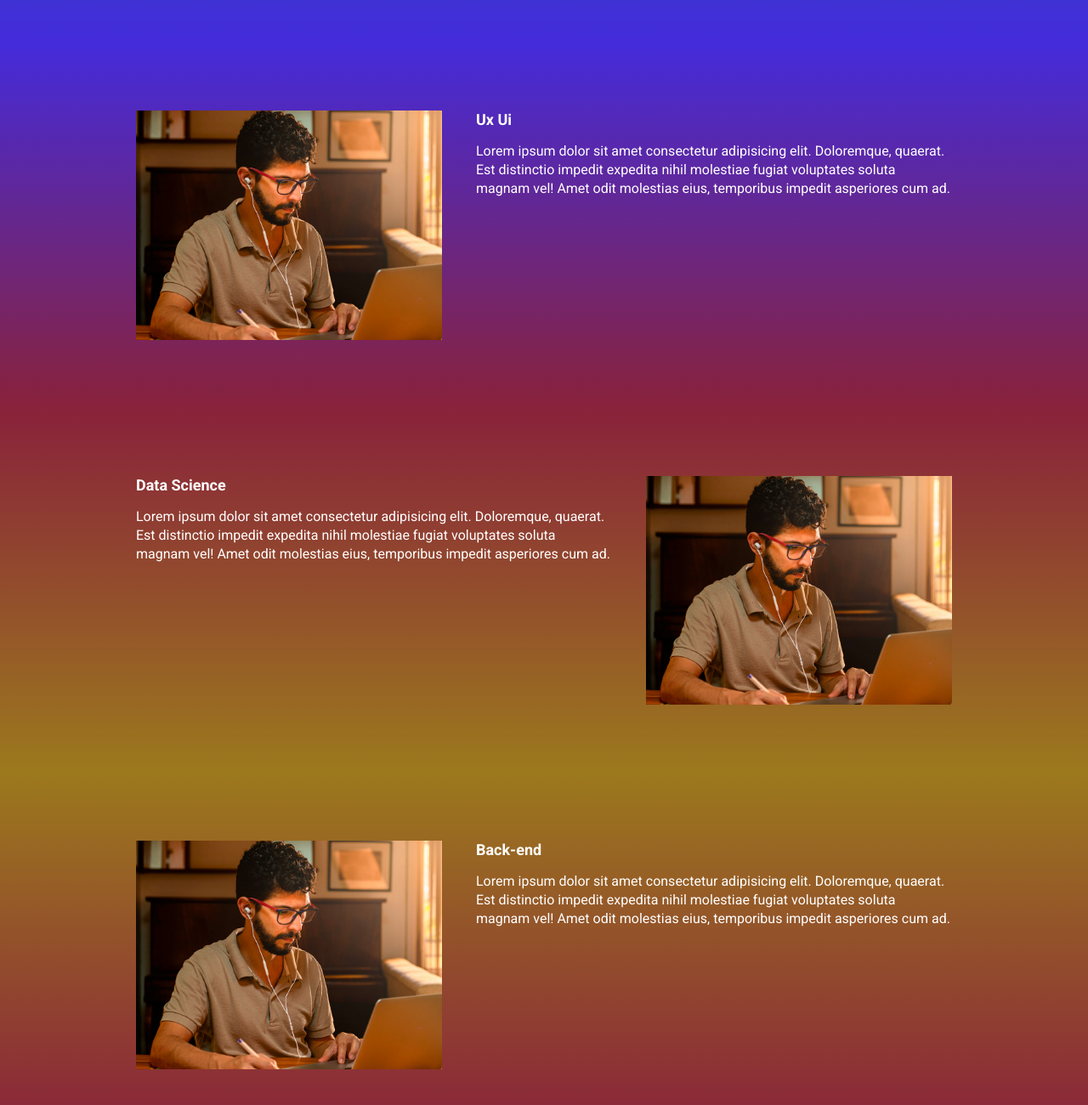
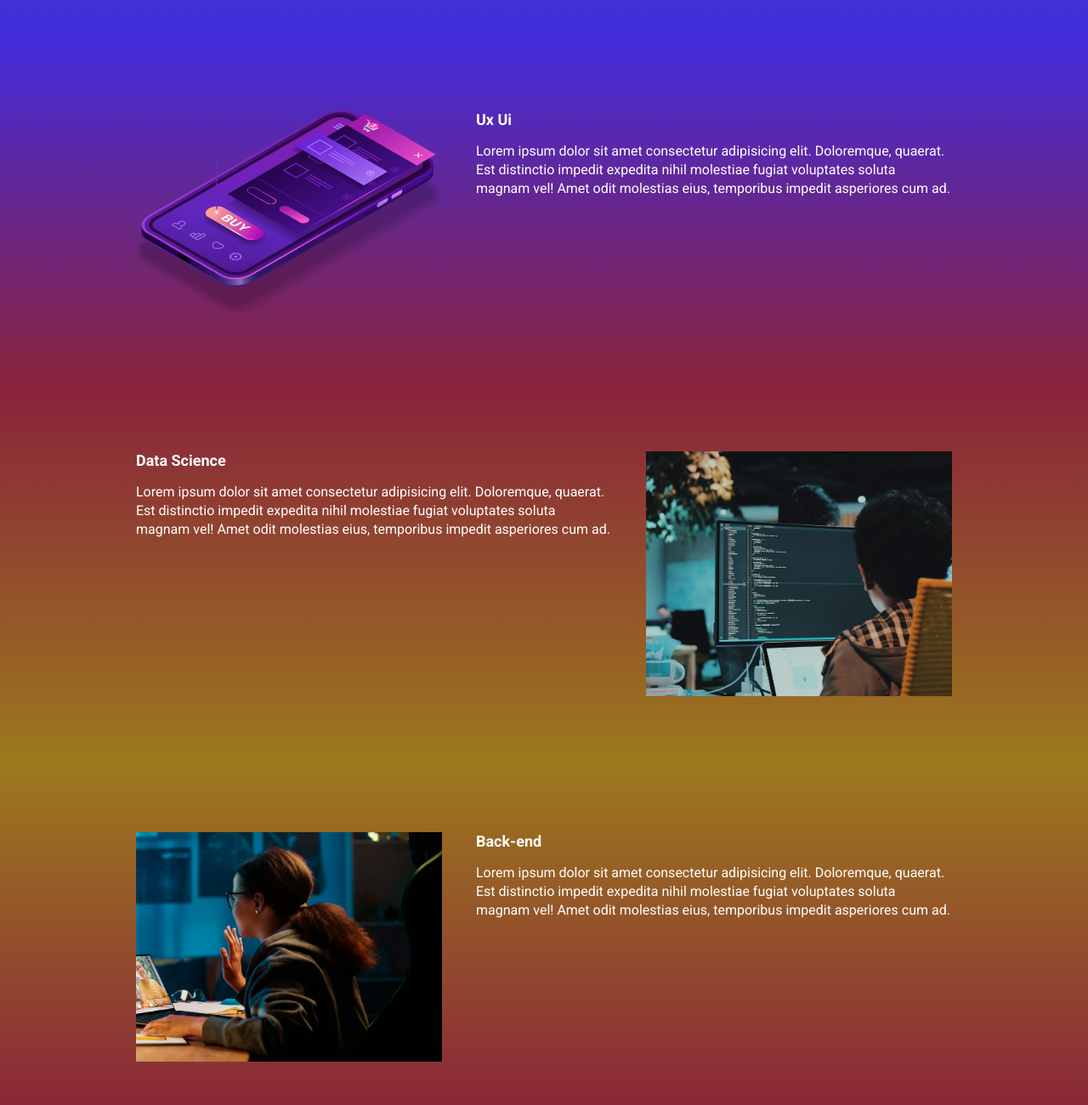
Before and after one commit to igorlolyan/ebac_tech_talks, a website built with Parcel: page src/index.html in a window 1280 px wide. Shown: the part 940-2240 px from the top of the page at 85% size. Built offline with nearby package versions, Linux system fonts and the light colour scheme.

Commit message:
atualizando as imagens das demais seções

```diff
--- a/src/index.html
+++ b/src/index.html
@@ -62,7 +62,7 @@
                     Lorem ipsum dolor sit amet consectetur adipisicing elit. Doloremque, quaerat. Est distinctio impedit expedita nihil molestiae fugiat voluptates soluta magnam vel! Amet odit molestias eius, temporibus impedit asperiores cum ad.
                 </p>
             </div>
-            <img class="event__image" src="images/frontend.png" alt="Front-end">
+            <img class="event__image" src="images/ui-ux.png" alt="Ui-Ux">
         </div>
     </section>
     <section class="event event--data-science">
@@ -73,7 +73,7 @@
                     Lorem ipsum dolor sit amet consectetur adipisicing elit. Doloremque, quaerat. Est distinctio impedit expedita nihil molestiae fugiat voluptates soluta magnam vel! Amet odit molestias eius, temporibus impedit asperiores cum ad.
                 </p>
             </div>
-            <img class="event__image" src="images/frontend.png" alt="Front-end">
+            <img class="event__image" src="images/data.png" alt="Data Science">
         </div>
     </section>
     <section class="event event--backend event--image-left">
@@ -84,7 +84,7 @@
                     Lorem ipsum dolor sit amet consectetur adipisicing elit. Doloremque, quaerat. Est distinctio impedit expedita nihil molestiae fugiat voluptates soluta magnam vel! Amet odit molestias eius, temporibus impedit asperiores cum ad.
                 </p>
             </div>
-            <img class="event__image" src="images/frontend.png" alt="Front-end">
+            <img class="event__image" src="images/backend.png" alt="Back-end">
         </div>
     </section>
 
```
